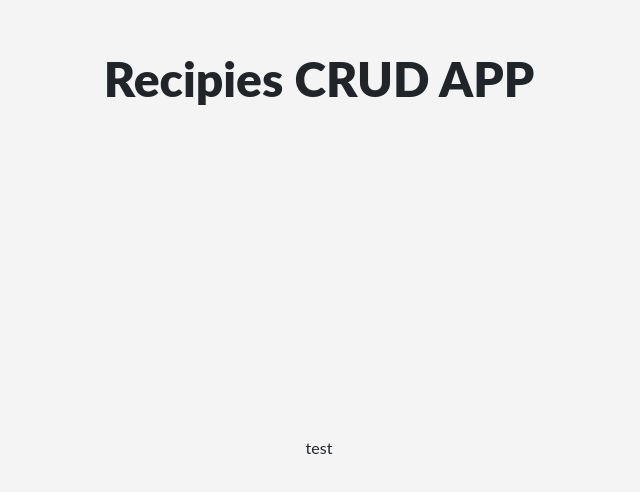
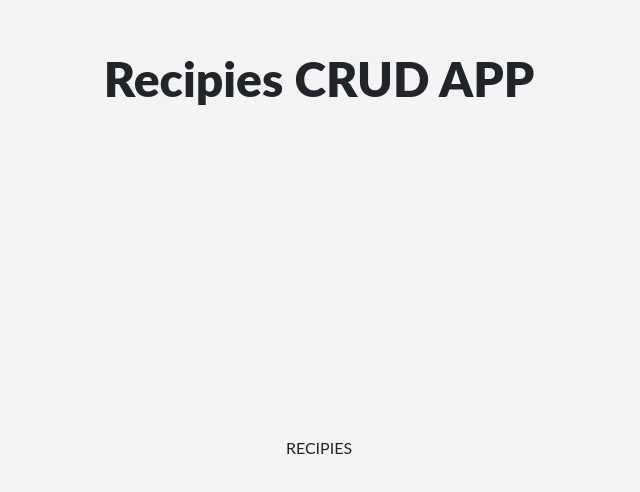
Before and after one commit to MakarCodes/recipes_crud, a React (Create React App) app: page / in a window 1280 px wide. Shown: the top 492 px of the page, without its empty margins (321-961 px from the left). Built offline with nearby package versions, Linux system fonts and the light colour scheme.

Commit message:
Add routes structure skeleton

```diff
--- a/package.json
+++ b/package.json
@@ -10,9 +10,11 @@
     "@types/node": "^12.20.7",
     "@types/react": "^17.0.3",
     "@types/react-dom": "^17.0.3",
+    "@types/react-router-dom": "^5.1.7",
     "node-sass": "^5.0.0",
     "react": "^17.0.2",
     "react-dom": "^17.0.2",
+    "react-router-dom": "^5.2.0",
     "react-scripts": "4.0.3",
     "typescript": "^4.2.3",
     "uuid": "^8.3.2",
--- a/src/App.tsx
+++ b/src/App.tsx
@@ -1,7 +1,12 @@
 import Layout from './components/Layout/Layout';
+import Routes from './components/Routes/Routes';
 
-function App() {
-  return <Layout>test</Layout>;
-}
+const App = () => {
+  return (
+    <Layout>
+      <Routes />
+    </Layout>
+  );
+};
 
 export default App;
--- /dev/null
+++ b/src/components/Routes/Form/Form.tsx
@@ -0,0 +1,7 @@
+import React from 'react';
+
+const Form = () => {
+  return <div>FORM</div>;
+};
+
+export default Form;
--- /dev/null
+++ b/src/components/Routes/Page404/Page404.tsx
@@ -0,0 +1,7 @@
+import React from 'react';
+
+const Page404 = () => {
+  return <div>PAGE404</div>;
+};
+
+export default Page404;
--- /dev/null
+++ b/src/components/Routes/Recipies/Recipies.tsx
@@ -0,0 +1,7 @@
+import React from 'react';
+
+const Recipies = () => {
+  return <div>RECIPIES</div>;
+};
+
+export default Recipies;
--- /dev/null
+++ b/src/components/Routes/Routes.tsx
@@ -0,0 +1,19 @@
+import { Route, Switch } from 'react-router-dom';
+
+import Form from './Form/Form';
+import Recipies from './Recipies/Recipies';
+import Page404 from './Page404/Page404';
+
+const Routes = () => {
+  return (
+    <>
+      <Switch>
+        <Route path='/form' component={Form} />
+        <Route exact path='/' component={Recipies} />
+        <Route component={Page404} />
+      </Switch>
+    </>
+  );
+};
+
+export default Routes;
--- a/src/index.tsx
+++ b/src/index.tsx
@@ -1,5 +1,6 @@
 import React from 'react';
 import ReactDOM from 'react-dom';
+import { BrowserRouter } from 'react-router-dom';
 import './index.css';
 import App from './App';
 import RecipiesContextProvider from './contexts/recipiesContext';
@@ -14,9 +15,11 @@ import RecipiesContextProvider from './contexts/recipiesContext';
 
 ReactDOM.render(
   <React.StrictMode>
-    <RecipiesContextProvider>
-      <App />
-    </RecipiesContextProvider>
+    <BrowserRouter basename={process.env.PUBLIC_URL}>
+      <RecipiesContextProvider>
+        <App />
+      </RecipiesContextProvider>
+    </BrowserRouter>
   </React.StrictMode>,
   document.getElementById('root')
 );
```
Also changed, not shown: 1 other file (tests, documents, lock files or other folders).
